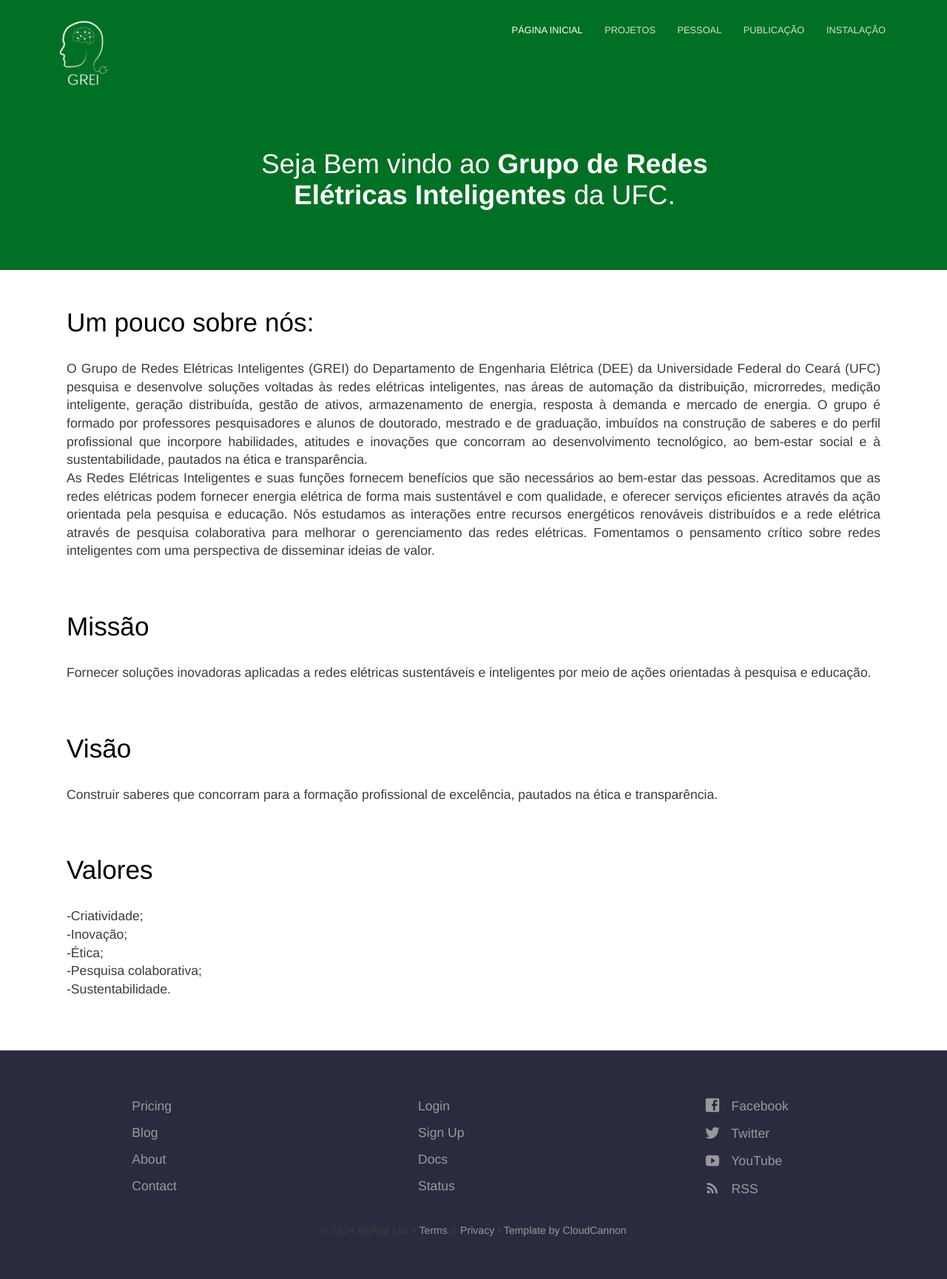
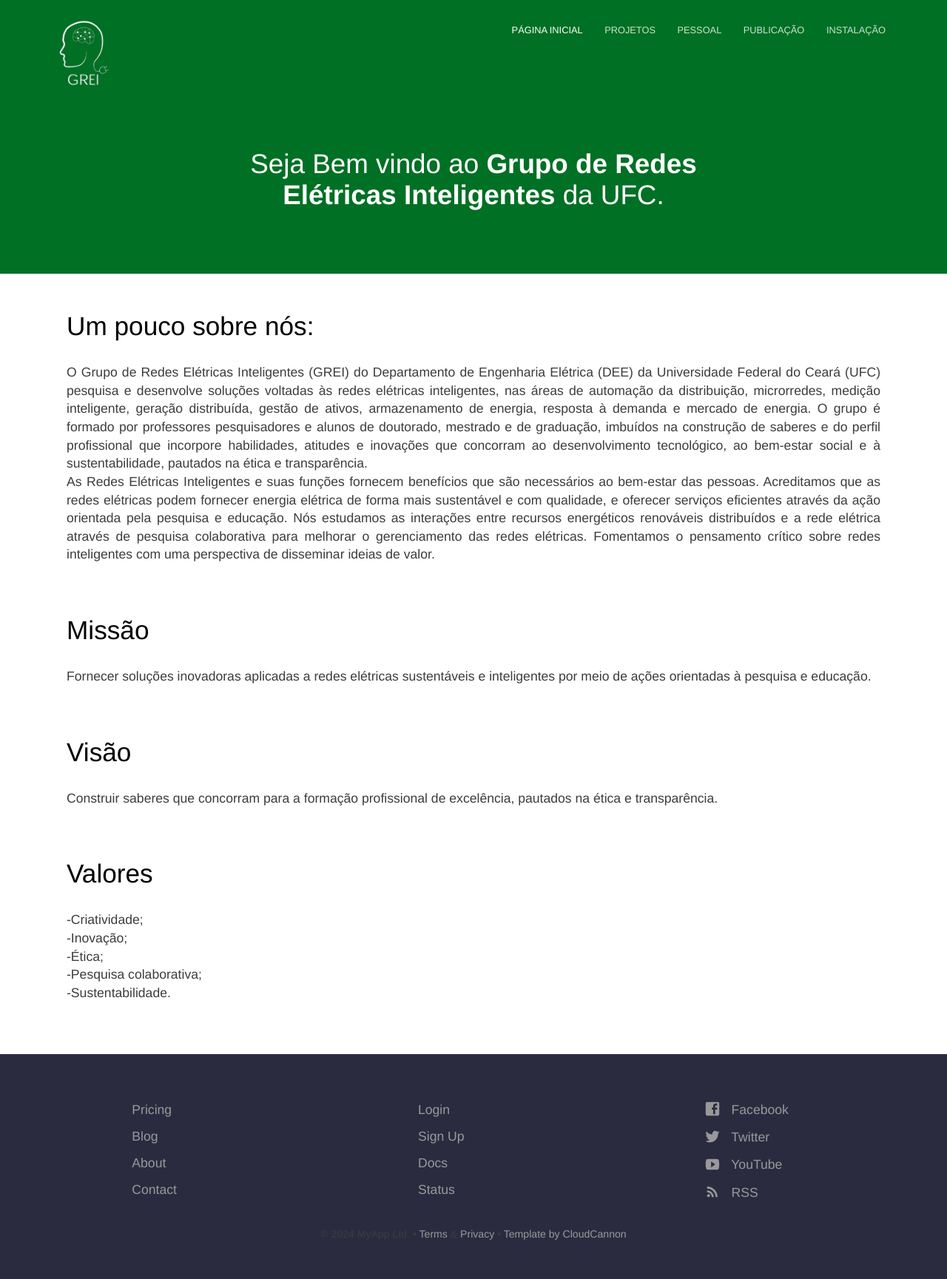
Before and after one commit to Gabriell89222/Gabriell89222.github.io, a Jekyll site: the page built from index.html, in a window 1280 px wide. Shown: the whole page at 74% size. Built offline with Jekyll 4.4.1, drawn with Linux system fonts in a browser that asks for light colours.

```diff
--- a/_sass/layout.scss
+++ b/_sass/layout.scss
@@ -8,7 +8,7 @@
 	max-width: 750px;
 }
 .text-container h1.editable {
-	padding: 0 0 0 30px;
+	padding: 0 0 5px 0;
 }
 .container {
 	max-width: 1140px;
```
